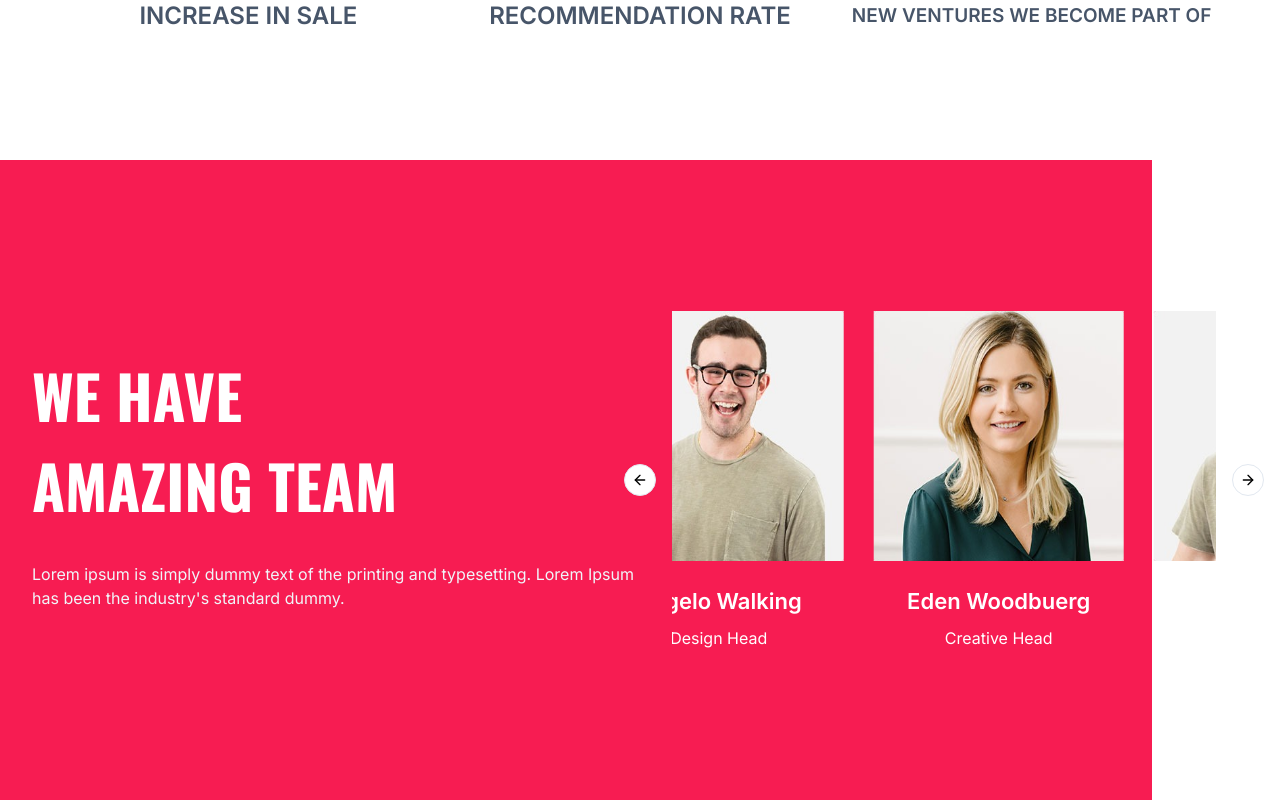
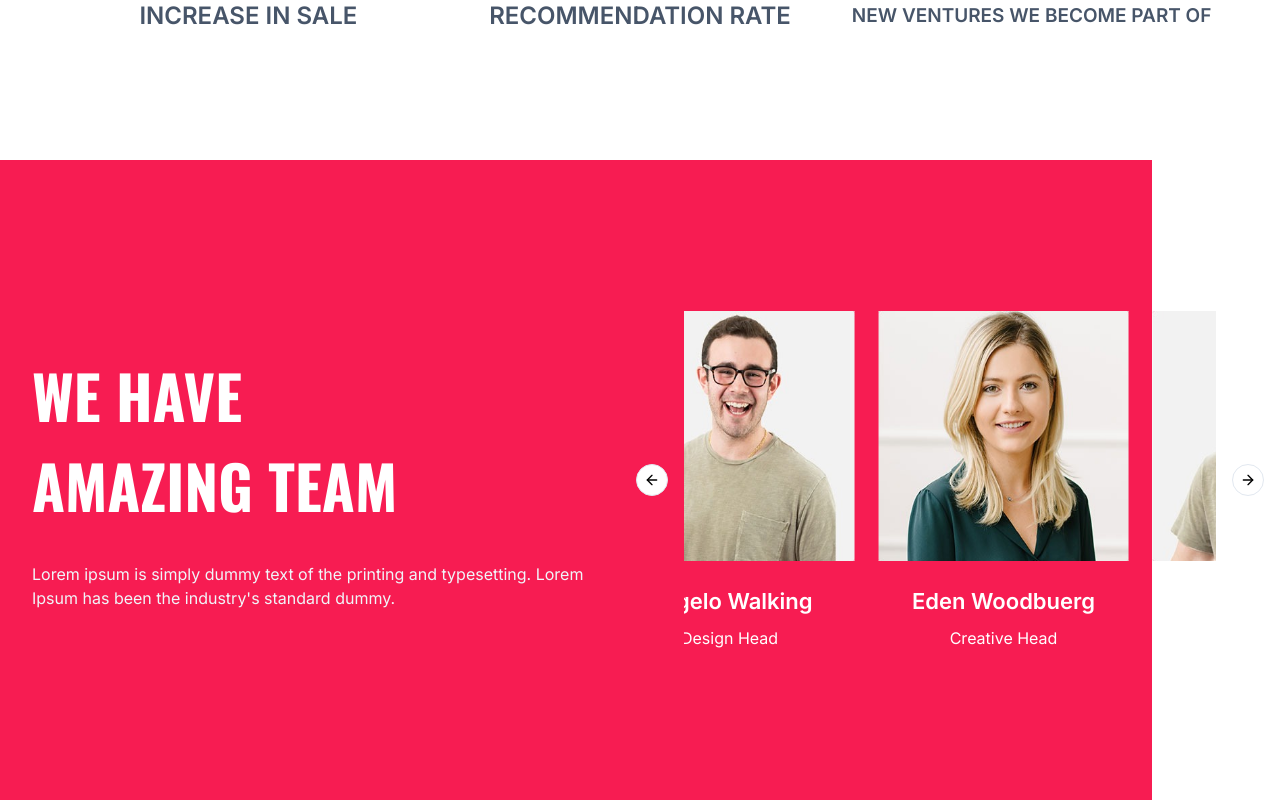
Before and after one commit to KarimAliMo/digital-agency, a Next.js app: page / in a window 1280 px wide. Shown: the part 2266-3066 px from the top of the page. Built offline with nearby package versions, Linux system fonts and the light colour scheme.

Commit message:
Team Second Commit

```diff
--- a/components/team/Team.jsx
+++ b/components/team/Team.jsx
@@ -4,7 +4,7 @@ const Team = () => {
   return (
     <div className="h-[120vh] lg:h-[80vh] relative bg-[#F71C52] lg:bg-transparent w-full">
       <div className=" absolute h-full w-full md:w-[90%] lg:w-[90%] top-0 left-0 bg-[#F71C52] dark:bg-[#F71C52]"></div>
-      <div className="h-auto lg:h-[80vh] 2xl:px-52 w-full grid grid-cols-1 grid-rows-2 container lg:grid-cols-2 lg:grid-rows-1 lg:items-center">
+      <div className="h-auto lg:h-[80vh] 2xl:px-52 w-full grid grid-cols-1 grid-rows-2 container lg:grid-cols-2 lg:gap-6 lg:grid-rows-1 lg:items-center">
         <div className=" h-fit relative z-30">
           <h2
             className={`${oswald.className} text-white text-[44px] uppercase text-center font-bold lg:text-start lg:text-[60px] lg:font-bold `}
```
